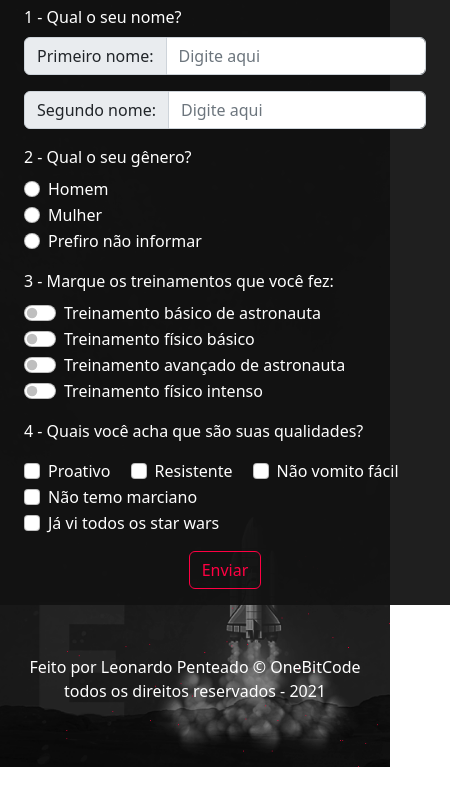
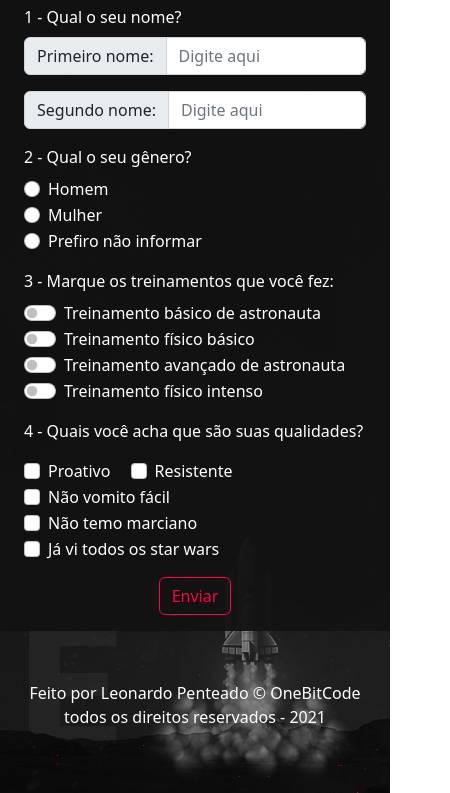
Before and after one commit to leopenteado/Portfolio, a website: page Landing Page/index.html in a window 390 px wide. Shown: the part 120-913 px from the top of the page, 450 px wide, since content can reach past the window. Before the commit the page ends 887 px from the top, so only its background shows below. Drawn offline with nearby package versions, Linux system fonts and the light colour scheme.

Commit message:
Adicionado responsivo na Landing Page

```diff
--- a/Landing Page/scss/others/page.scss
+++ b/Landing Page/scss/others/page.scss
@@ -39,3 +39,9 @@ body {
 .footer {
     margin-top: 50px;
 }
+
+@media (max-width: 450px) {
+    .container1 {
+        width: 100%;
+    }
+}
```
Also changed, not shown: Landing Page/assets/css/style.css, 1 other file.
